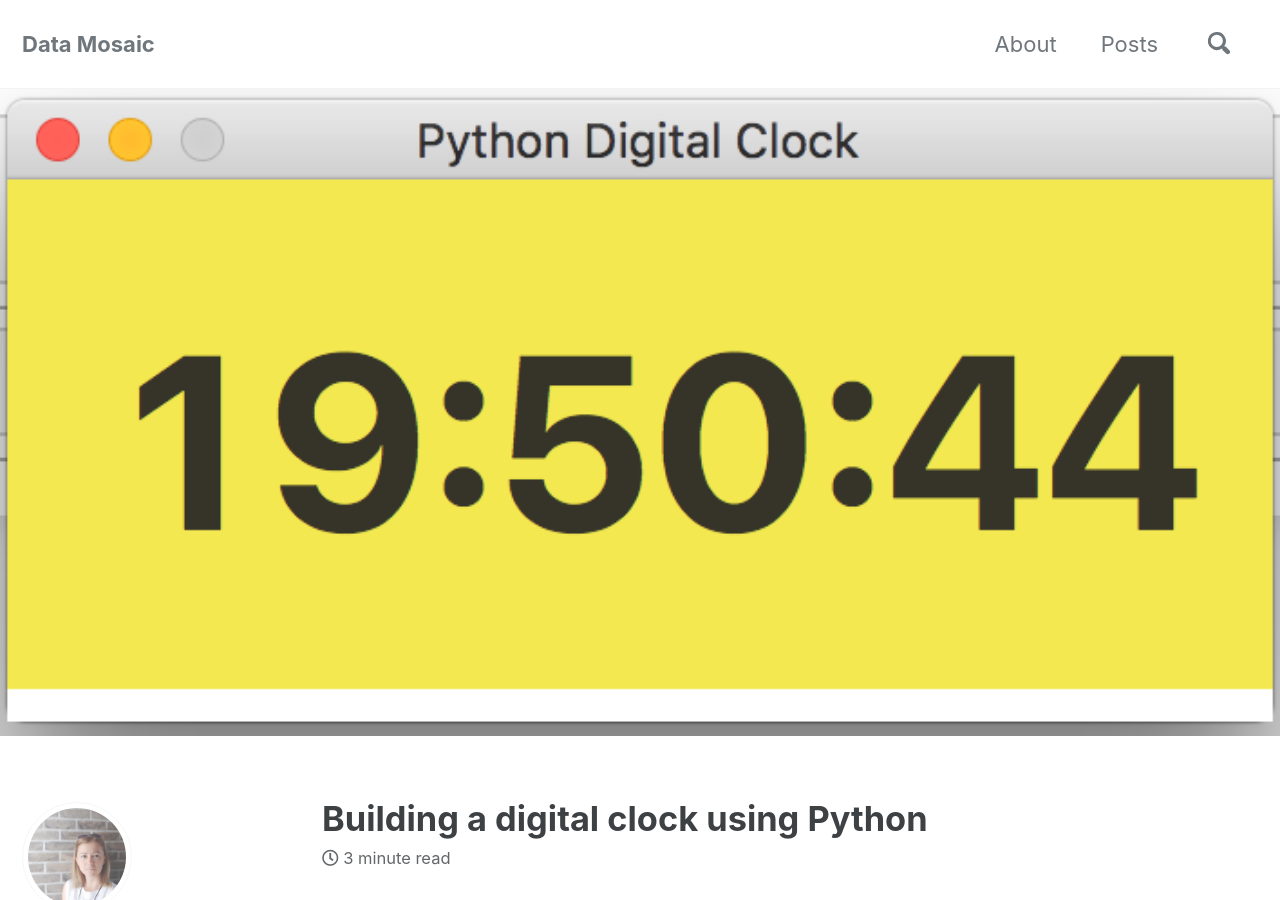
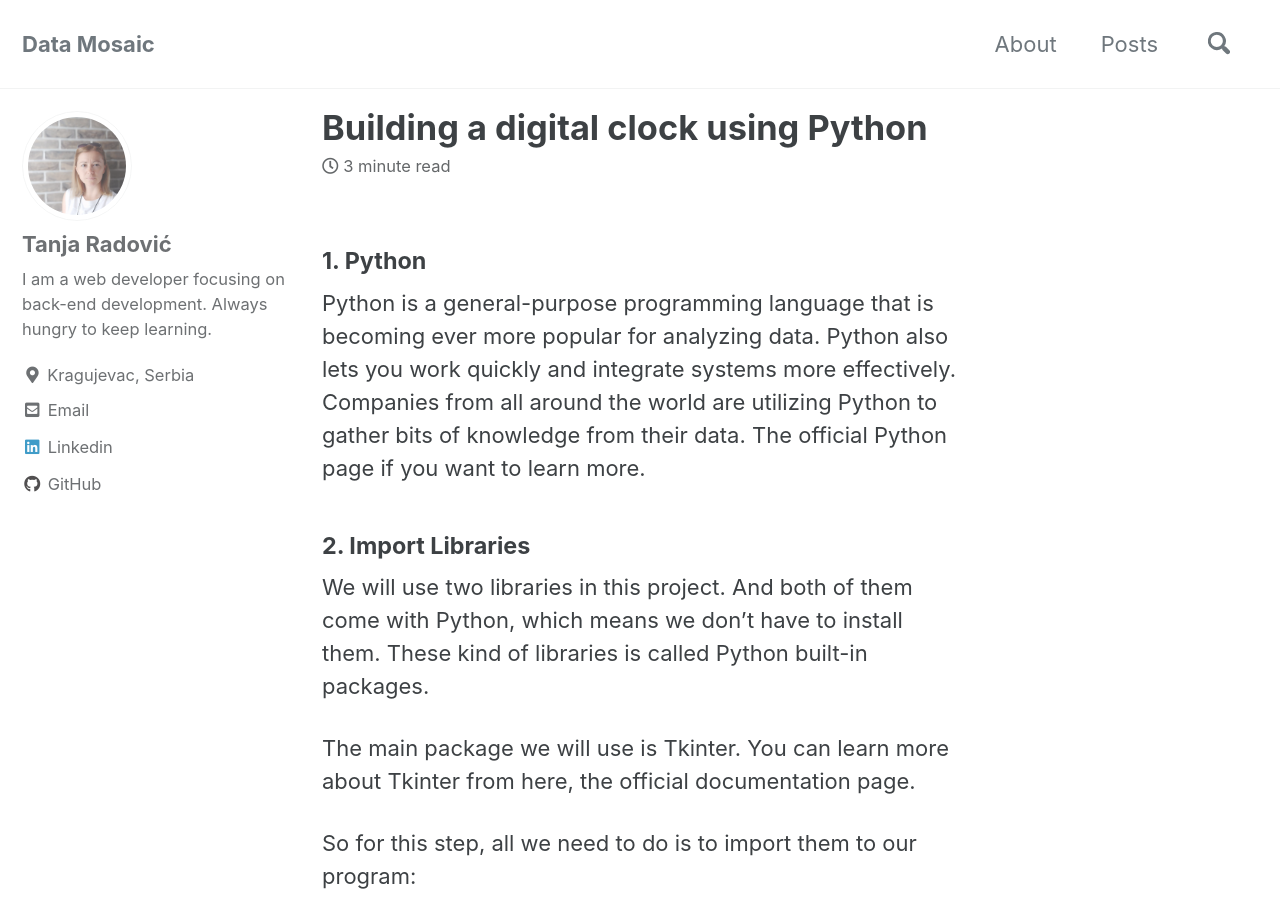
Before and after one commit to tradovic/blog, a Jekyll site: the page built from _posts/2020-10-15-digital-clock-with-python.md, in a window 1280 px wide and 900 px high. Built offline with Jekyll 4.4.1, drawn with Linux system fonts in a browser that asks for light colours; cached includes are drawn as plain includes.

Commit message:
post update

```diff
--- a/_posts/2020-10-15-digital-clock-with-python.md
+++ b/_posts/2020-10-15-digital-clock-with-python.md
@@ -1,8 +1,6 @@
 ---
 title: "Building a digital clock using Python"
-header:
-  image: /assets/images/digital_clock.png
-  og_image: /assets/images/digital_clock.png
+img: "digital_clock.png"
 categories:
   - Python
 tags:
```
Also changed, not shown: _posts/2019-12-13-add-text-on-image.md (+1 -0 lines).
